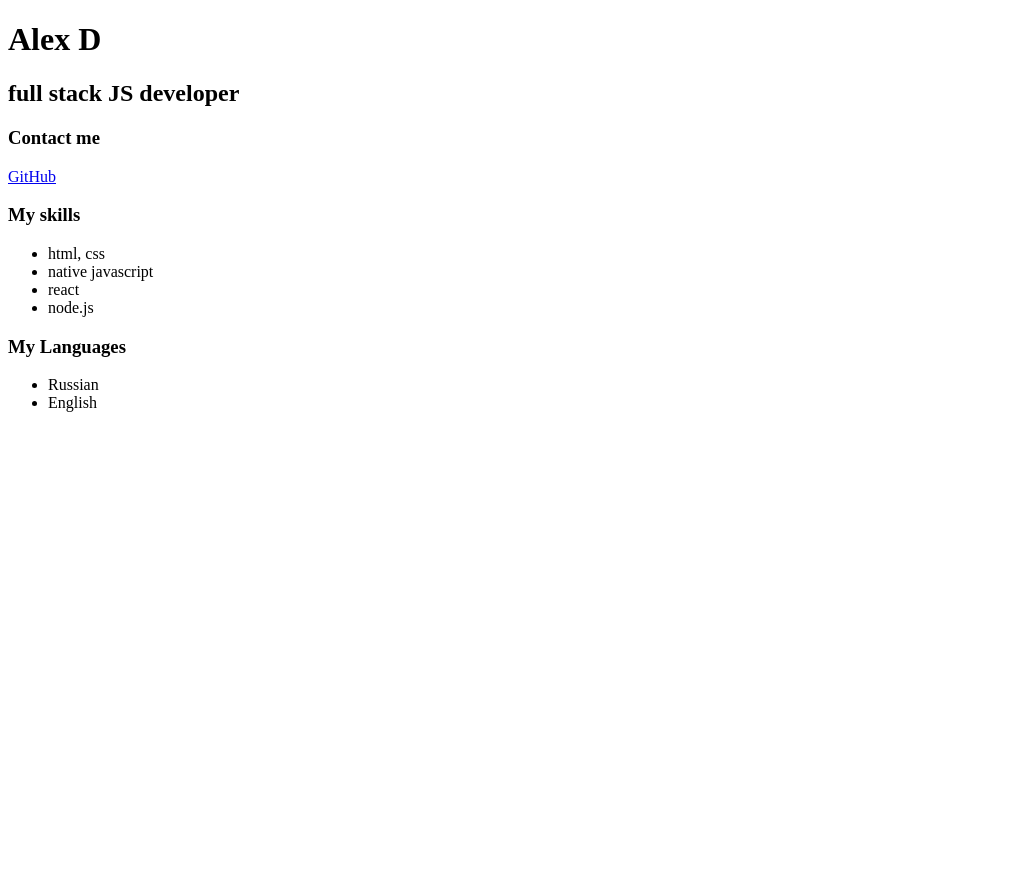
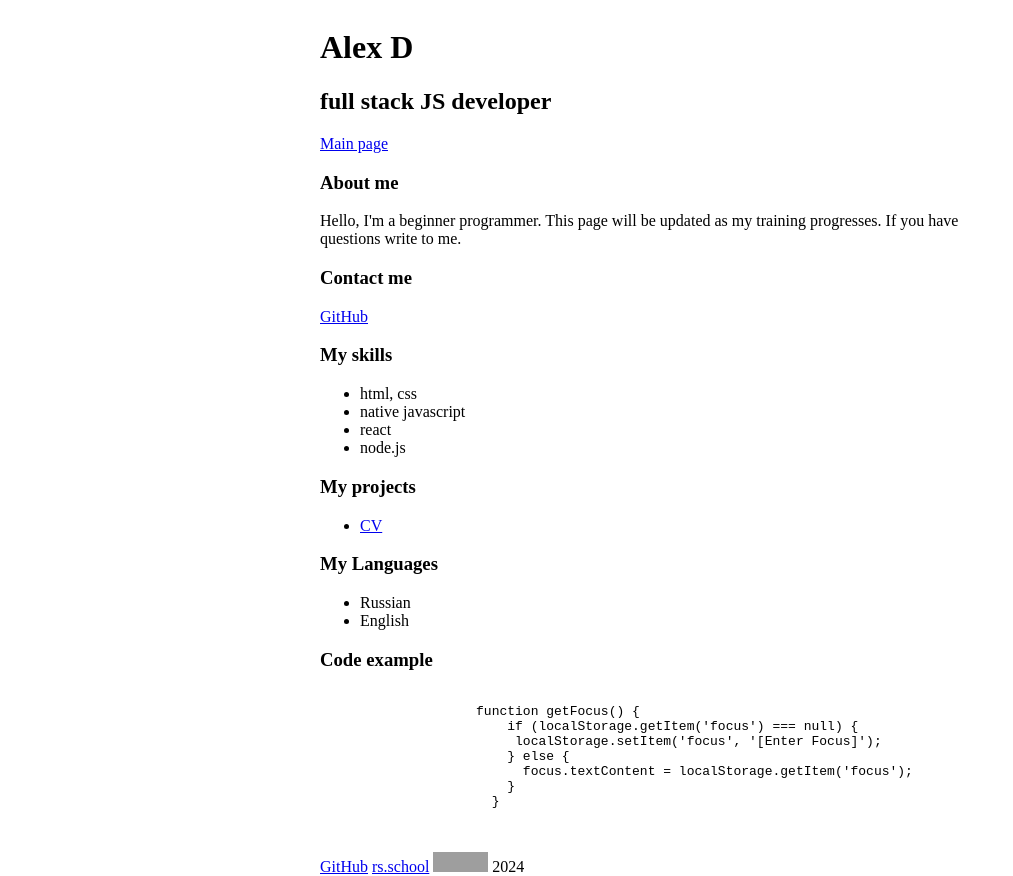
Before and after one commit to GasparNoe/rsschool-cv, a plain HTML site: page index.html in a window 1280 px wide. Shown: the whole page, without its empty margins (0-1013 px from the left). Before the commit the page ends 800 px from the top, so only its background shows below. Drawn offline with Linux system fonts and the light colour scheme; grey boxes are pictures that could not be loaded.

Commit message:
feat: cv content added

```diff
--- a/index.html
+++ b/index.html
@@ -8,11 +8,19 @@
     <link rel="stylesheet" href="./style.css">
   </head>
   <body>
-    <main>
+    <div class="container">
+        <header>
+            <a href="./img/avatar.png" width="150" height="150" alt="avatar"></a>
             <h1>Alex D</h1>
             <h2>full stack JS developer</h2>
+        </header>
+        <nav>
+        <a href="#.html">Main page</a>
+        </nav>
+        <main>
+            <h3>About me</h3>
+            <p>Hello, I'm a beginner programmer. This page will be updated as my training progresses. If you have questions write to me.</p>
             <h3>Contact me</h3>
-        <p></p>
             <a href="https://github.com/GasparNoe/">GitHub</a>
             <h3>My skills</h3>
             <ul>
@@ -21,11 +29,35 @@
                 <li>react</li>
                 <li>node.js</li>
             </ul>
+            <h3>My projects</h3>
+                <ul>
+                    <li><a href="https://github.com/GasparNoe/rsschool-cv">CV</a></li>
+                </ul>
             <h3>My Languages</h3>
             <ul>
                 <li>Russian</li>
                 <li>English</li>
             </ul>
+            <h3>Сode example</h3>
+            <pre>
+                <code>
+                    function getFocus() {
+                        if (localStorage.getItem('focus') === null) {
+                         localStorage.setItem('focus', '[Enter Focus]');
+                        } else {
+                          focus.textContent = localStorage.getItem('focus');
+                        }
+                      }
+                </code>
+              </pre>
+
         </main>
+        <footer>
+            <a href="https://github.com/GasparNoe/">GitHub</a>
+            <a href="https://rs.school/courses/javascript-ru">rs.school</a>
+            <img src="https://raw.githubusercontent.com/rolling-scopes-school/tasks/25280abf1815aaf58ff04a69c0f82393d5f54ef0/tasks/cv/rs-school-logo.svg" width="55" height="20" alt="rs.school">
+            2024
+        </footer>
+    </div>
   </body>
 </html>
--- a/style.css
+++ b/style.css
@@ -0,0 +1,18 @@
+html{
+    height: 100%;
+  }
+body{
+    display: flex;
+    justify-content: center;
+    align-items: center;
+    height: 100%;
+  }
+.container{
+    width: 50vw;
+    height: 100vh;
+    /* height: 50vh; */
+  }
+.header{
+    margin-left: auto;
+    margin-right: auto;
+}
```
Also changed, not shown: img/avatar.png (added). Lines whose indentation alone changed are shown as unchanged.
